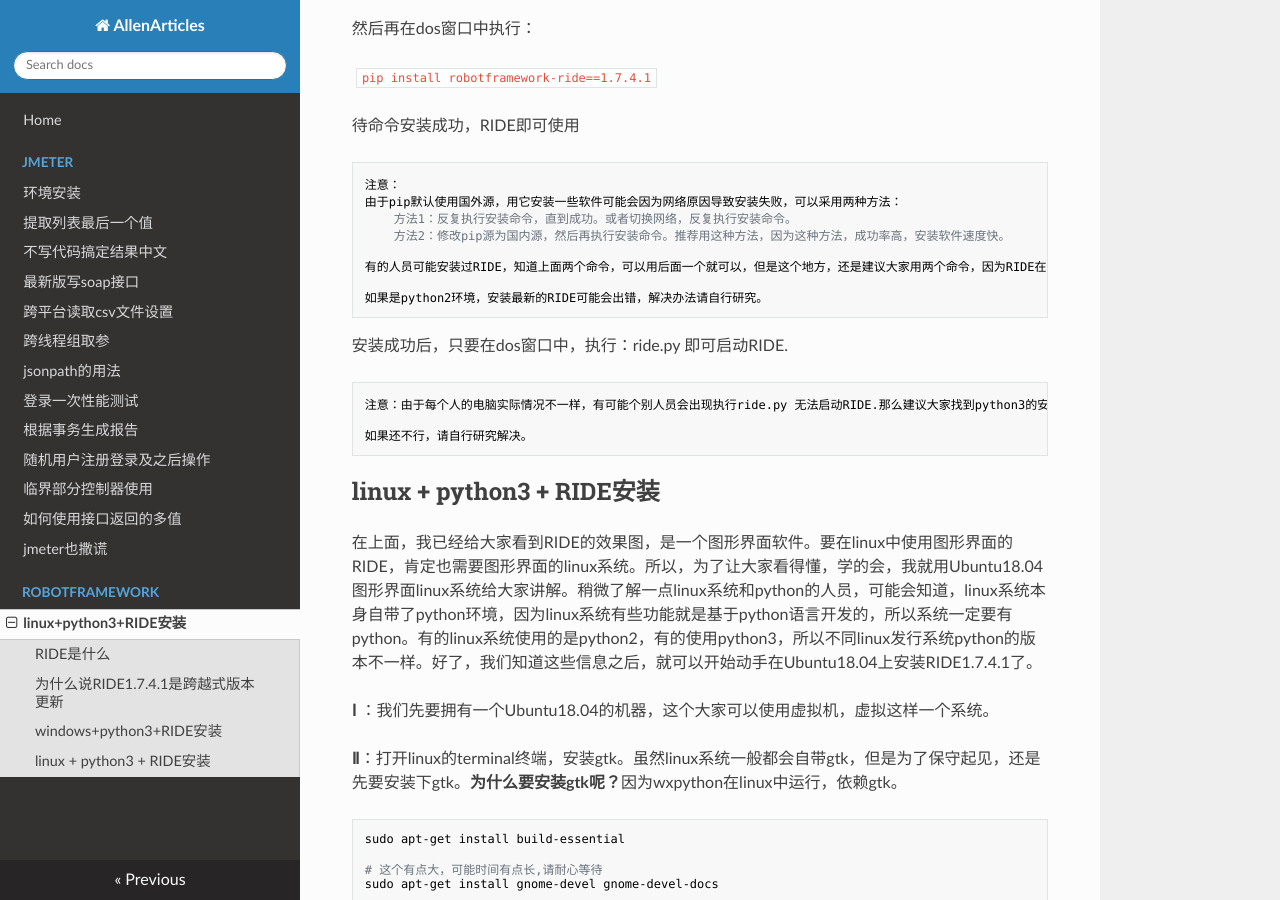
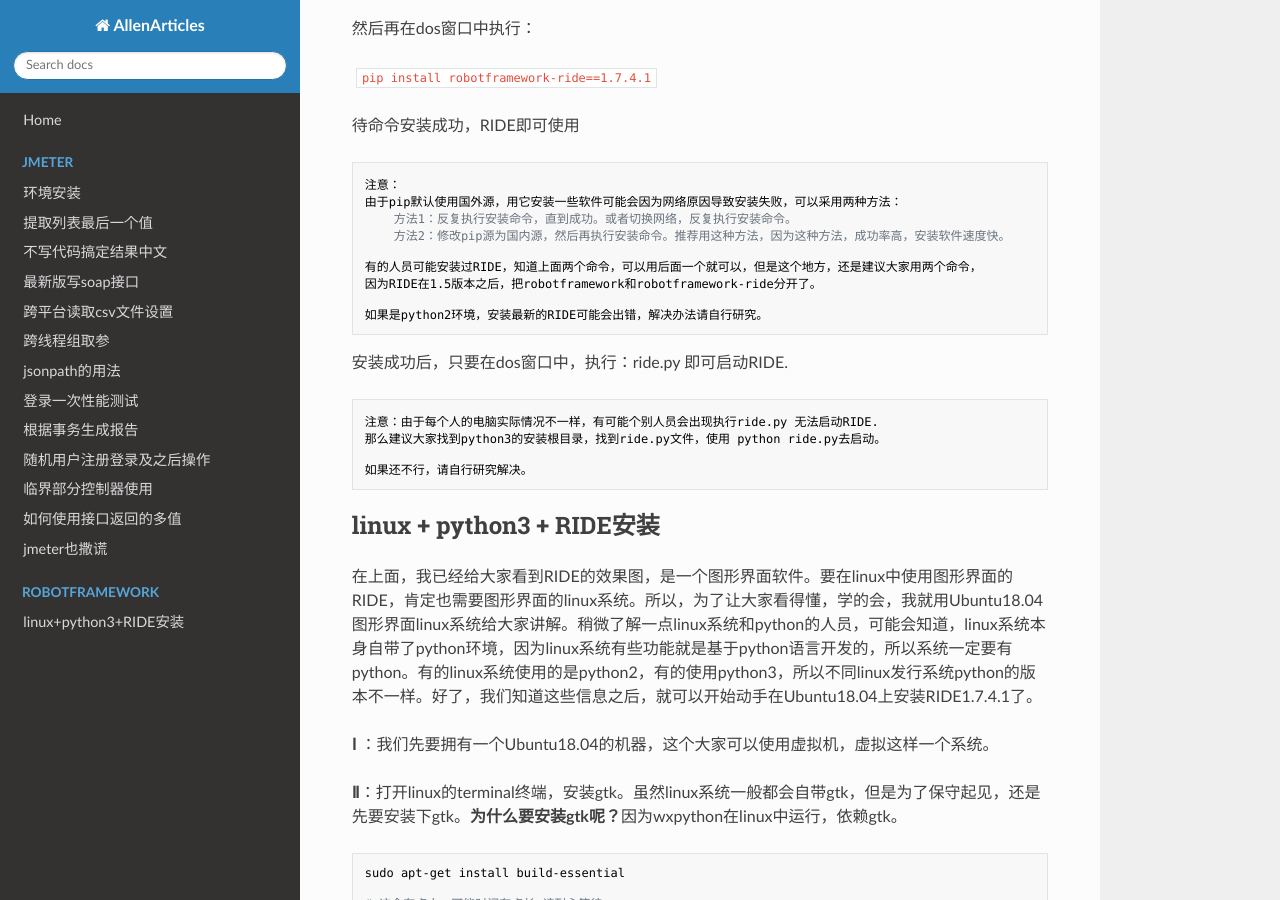
Before and after one commit to lliuxiaoyunn/articles, an MkDocs documentation site: the page built from docs/RIDE可以在linux+python3的环境中运行啦！.md, in a window 1280 px wide and 900 px high, scrolled down 1742 px. Built offline with MkDocs 1.6.1, drawn with Linux system fonts in a browser that asks for light colours; nearby versions of some CDN libraries; old or Windows-style settings are respelled for this version of MkDocs; some of the changed text lies outside the part shown.

Commit message:
修改配置文件3

````diff
--- a/docs/RIDE可以在linux+python3的环境中运行啦！.md
+++ b/docs/RIDE可以在linux+python3的环境中运行啦！.md
@@ -48,7 +48,8 @@
 	方法1：反复执行安装命令，直到成功。或者切换网络，反复执行安装命令。
 	方法2：修改pip源为国内源，然后再执行安装命令。推荐用这种方法，因为这种方法，成功率高，安装软件速度快。
 
-有的人员可能安装过RIDE，知道上面两个命令，可以用后面一个就可以，但是这个地方，还是建议大家用两个命令，因为RIDE在1.5版本之后，把robotframework和robotframework-ride分开了。
+有的人员可能安装过RIDE，知道上面两个命令，可以用后面一个就可以，但是这个地方，还是建议大家用两个命令，
+因为RIDE在1.5版本之后，把robotframework和robotframework-ride分开了。
 
 如果是python2环境，安装最新的RIDE可能会出错，解决办法请自行研究。
 ```
@@ -56,7 +57,8 @@
  安装成功后，只要在dos窗口中，执行：ride.py 即可启动RIDE.
 
 ```
-注意：由于每个人的电脑实际情况不一样，有可能个别人员会出现执行ride.py 无法启动RIDE.那么建议大家找到python3的安装根目录，找到ride.py文件，使用 python ride.py去启动。
+注意：由于每个人的电脑实际情况不一样，有可能个别人员会出现执行ride.py 无法启动RIDE.
+那么建议大家找到python3的安装根目录，找到ride.py文件，使用 python ride.py去启动。
 
 如果还不行，请自行研究解决。
 ```
--- a/mkdocs.yml
+++ b/mkdocs.yml
@@ -21,6 +21,6 @@
                 - '如何使用接口返回的多值': 'jmeter如何使用接口返回的多值.md'
                 - 'jmeter也撒谎': 'jmeter撒的谎你可能已经信以为真了.md'
         - robotframework:
-                - 'linux+python3+RIDE安装': 'RIDE可以在linux+python3的环境中运行啦！.md'
+                - 'linux+python3+RIDE安装': 'RIDE可以在linux\+python3的环境中运行啦！.md'
 
 theme: readthedocs
````
Also changed, not shown: other parts of docs/RIDE可以在linux+python3的环境中运行啦！.md (+2 -1 lines).
